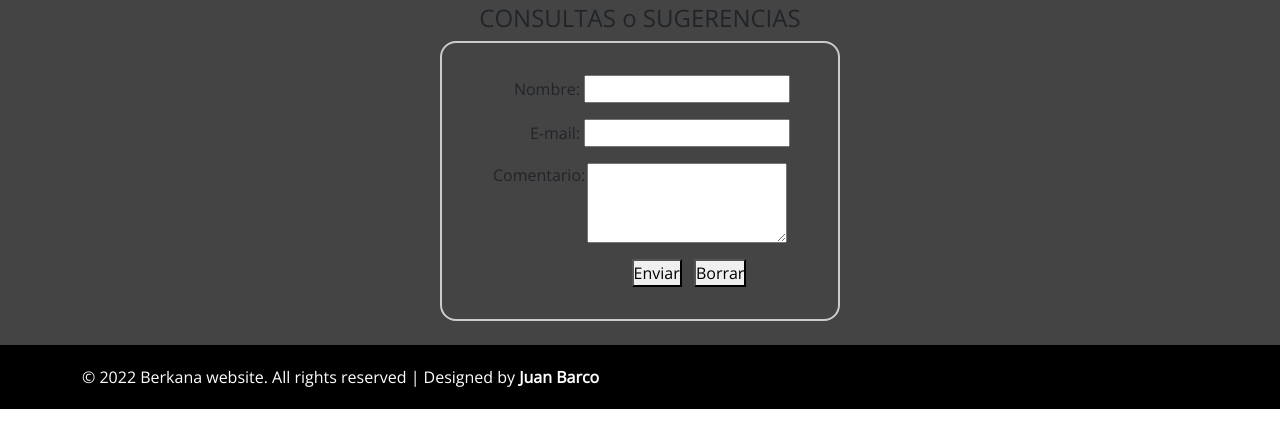
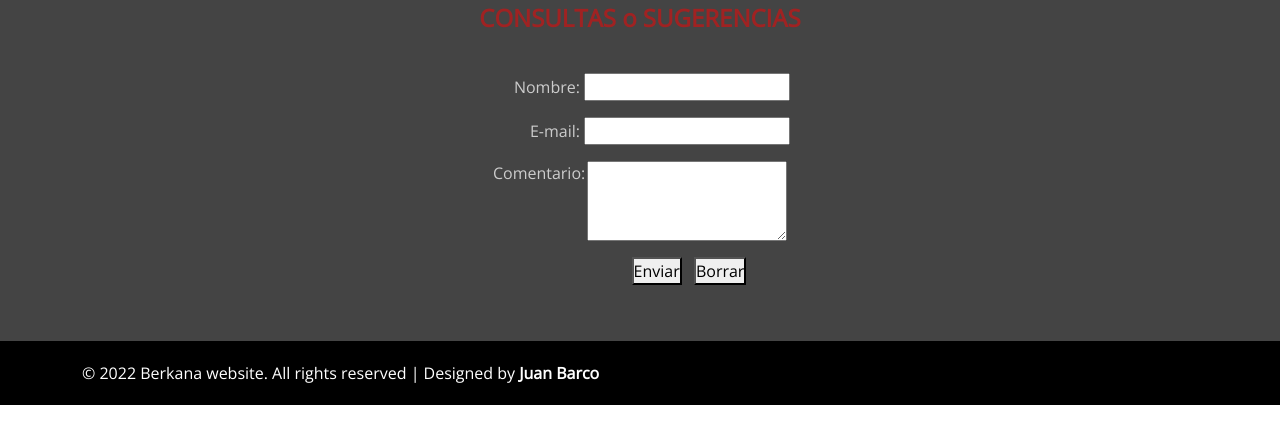
Before and after one commit to barcoj/pre-entrega-3, a website: page pages/contacto.html in a window 1280 px wide. Shown: the part 245-668 px from the top of the page. Drawn offline with nearby package versions, Linux system fonts and the light colour scheme.

Commit message:
formulario respon

```diff
--- a/pages/contacto.html
+++ b/pages/contacto.html
@@ -35,7 +35,7 @@
                 <div class="collapse navbar-collapse" id="navbarNavDropdown">
                     <ul class="navbar-nav">
                         <li class="nav-item">
-                            <a class="nav-link" aria-current="page" href="../index.html">Home</a>
+                            <a class="nav-link" href="../index.html">Home</a>
                         </li>
                         <li class="nav-item">
                             <a class="nav-link" href="../pages/productos.html">Productos</a>
@@ -90,6 +90,7 @@
                         </div>
                     </div>
                 </div>
+
     </main>
 
 
--- a/scss/_body.scss
+++ b/scss/_body.scss
@@ -17,13 +17,18 @@ body {
             font-weight: bold;
         }
 
+        h4 {
+            color: rgba(255, 0, 0, 0.496);
+            font-weight: bold;
+        }
         form {
             margin: 0 auto;
-            width: 400px;
+            // width: 100%;
             padding: 2em;
-            border: 2px solid #ccc;
+            border: 0px solid #ccc;
             border-radius: 1em;
         }
+
 
 
         ul {
@@ -40,6 +45,7 @@ body {
             display: inline-block;
             width: 90px;
             text-align: right;
+            color: #ccc;
         }
 
         input textarea {
```
Also changed, not shown: pages/ubicacion.html (+3 -2 lines), css/estilo.css. Lines whose indentation alone changed are shown as unchanged.
